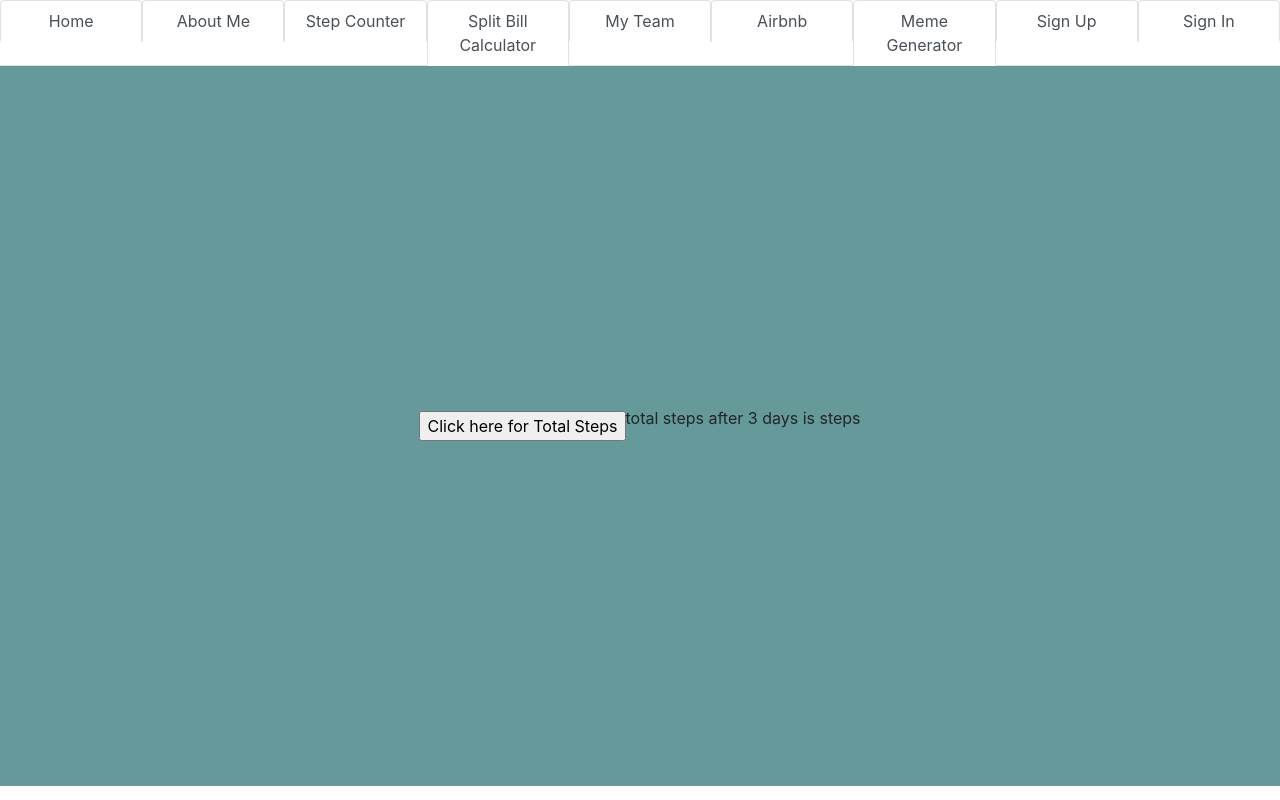
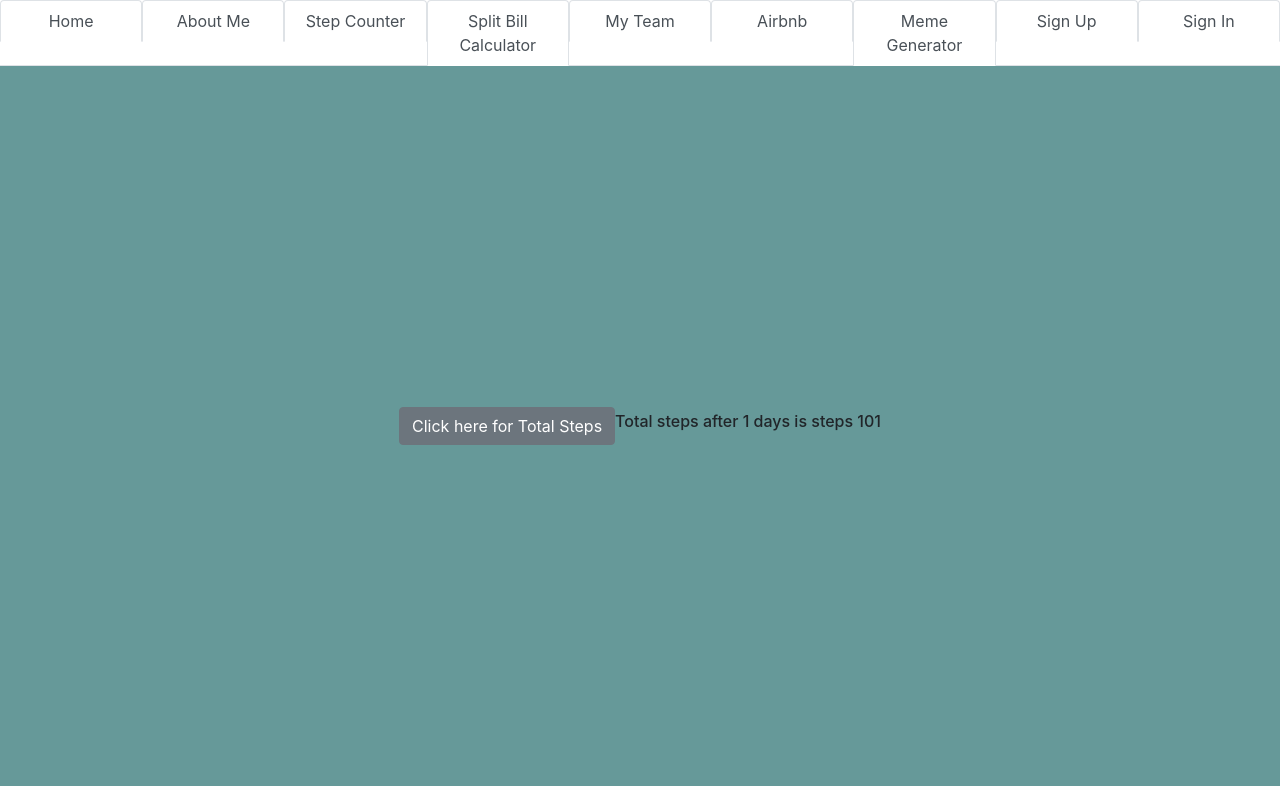
Before and after one commit to Prasanth239/my-react-app, a React (Create React App) app: page /step in a window 1280 px wide. Built offline with nearby package versions, Linux system fonts and the light colour scheme.

Commit message:
modified step

```diff
--- a/src/Pages/Airbnb/Card.js
+++ b/src/Pages/Airbnb/Card.js
@@ -8,14 +8,17 @@ export default function Card(props) {
     <div className="card">
 
       <img src={require(`../../images/${props.coverImg}`)} className="card--image" />
+
+      <h6 className="card--title">{props.title} • <span className="gray">{props.location}</span></h6>
+      <p className="card--title">{props.description}</p>
       <div className="card--stats">
-        <img src={require('../../images/star.png')} className="card--star" />
+      <span>Rating</span><img src={require('../../images/star.png')} className="card--star" />
         <span>{props.stats.rating}</span>
-        <span className="gray">({props.stats.reviewCount}) • </span>
-        <span className="gray">{props.location}</span>
+        <span className="gray">({props.stats.reviewCount}) </span>
+
       </div>
-      <p className="card--title">{props.title}</p>
-      <p className="card--title">{props.description}</p>
+
+
       <p className="card--price">
         <span className="bold">From ${props.price}</span> / person
       </p>
--- a/src/Pages/Airbnb/airbnb.js
+++ b/src/Pages/Airbnb/airbnb.js
@@ -1,5 +1,4 @@
 import React from "react";
-
 import head from "../../images/head.png";
 import "../../App.css";
 import Card from "./Card";
@@ -9,8 +8,7 @@ import data from "./data";
 
 export default function Air() {
   const cards = data.map((item) => {
-    return <Card key={item.id}
-     {...item} />;
+    return <Card {...item} />;
   });
   return (
     <div>
--- a/src/Pages/Meme/meme.js
+++ b/src/Pages/Meme/meme.js
@@ -12,14 +12,16 @@ export default function Meme() {
   }
 
   return (
-    <>
-      <div>
-        <Button onClick={getMemeImage}>Get a random image 🖼</Button>
+
+      <div class="text-center" >
+
+        <Button onClick={getMemeImage} class="btn btn-primary btn-lg">Click to generate meme</Button>
+
+
+        <div   >
+        <img src={memeImage}  width="350px" />
+        </div>
       </div>
 
-      <div className="center">
-        <img src={memeImage} width="300px" />
-      </div>
-    </>
   );
 }
--- a/src/Pages/step.js
+++ b/src/Pages/step.js
@@ -1,23 +1,18 @@
-import React from "react";
+import { Button } from "reactstrap";
+import React,{useState} from "react";
 
 const Step = () => {
-  function walkingSteps(dailySteps, daysWalked) {
-    let stepCount = 50;
 
-    return function steps() {
-      stepCount = stepCount + dailySteps * daysWalked;
-      return stepCount;
-    };
-  }
+const initialSteps = 1
+const dailySteps=100
 
-  let days = Math.floor(Math.random() * 10 + 1);
+const [days, setDays] = useState(initialSteps)
 
-  const totalSteps = walkingSteps(100, days);
+function randomDay(){
+setDays(Math.floor(Math.random()*367))
+}
 
-  totalSteps();
-  function out() {
-    document.getElementById("result").innerHTML = totalSteps();
-  }
+const totalSteps = (days*dailySteps)+ initialSteps;
 
   return (
     <div
@@ -29,10 +24,11 @@ const Step = () => {
         height: "90vh",
       }}
     >
-      <input type="button" onClick={out} value="Click here for Total Steps" />
-      <p>
-        total steps after {days} days is <span id="result"></span>steps
-      </p>
+
+      <Button onClick={randomDay} class="btn btn-primary btn-lg" >Click here for Total Steps</Button>
+      <h6>
+        Total steps after <span> {days} </span> days is steps<span> {totalSteps} </span>
+      </h6>
     </div>
   );
 };
--- a/src/Pages/team.js
+++ b/src/Pages/team.js
@@ -1,11 +1,11 @@
 
 import React from 'react';
-import { Card } from 'reactstrap';
+
 import pic1 from '../images/pic1.jpg';
 import pic2 from '../images/pic2.jpg';
 const Teams = () => {
 return (
-	<Card>
+
 	<div
 	style={{
 		background: '#669999',
@@ -39,7 +39,7 @@ return (
 	</div>
 
 	</div>
-	</Card>
+
 );
 };
 
--- a/src/index.js
+++ b/src/index.js
@@ -1,4 +1,5 @@
 import 'bootstrap/dist/css/bootstrap.min.css';
+import 'bootstrap/dist/js/bootstrap.bundle';
 import React from 'react';
 import ReactDOM from 'react-dom/client';
 import './index.css';
```
